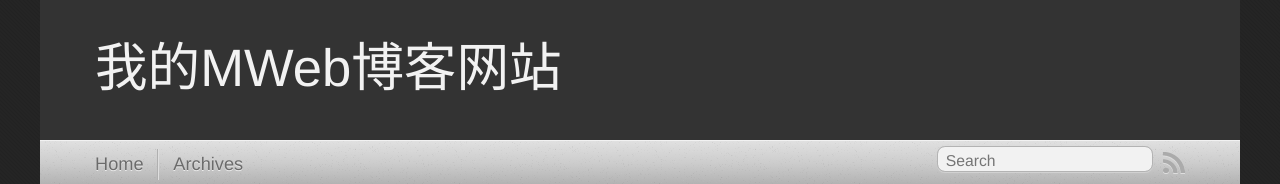
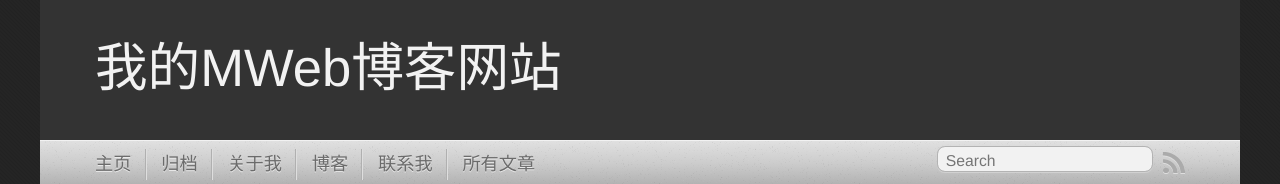
Before and after one commit to Huster1993/MWebBlog, a plain HTML site: page 16004908067842.html in a window 1280 px wide. Shown: the top 184 px of the page. Drawn offline with Linux system fonts and the light colour scheme.

Commit message:
2023-02-16 17:01:04

```diff
--- a/16004908067842.html
+++ b/16004908067842.html
@@ -65,9 +65,17 @@ $(document).ready(function(event) {
 
 <ul class="main-navigation">
 
-  <li id=""><a target="_self" href="index.html">Home</a></li>
+  <li id=""><a target="_self" href="index.html">主页</a></li>
 
-  <li id=""><a target="_self" href="archives.html">Archives</a></li>
+  <li id=""><a target="_self" href="archives.html">归档</a></li>
+
+  <li id=""><a target="_self" href="mweb-about.html">关于我</a></li>
+
+  <li id=""><a target="_self" href="posts.html">博客</a></li>
+
+  <li id=""><a target="_self" href="mweb-connected.html">联系我</a></li>
+
+  <li id=""><a target="_self" href="all.html">所有文章</a></li>
 
 </ul>
 
```
Also changed, not shown: 16501205473274.html (+10 -2 lines), 16732270695159.html (+10 -2 lines), 16764725941407.html (+10 -2 lines), 16765355633436.html (+10 -2 lines), 16765371621829.html (+10 -2 lines), all.html (+10 -2 lines), archives.html (+10 -2 lines), index.html (+10 -2 lines), mweb-about.html (+10 -2 lines), mweb-connected.html (+10 -2 lines), posts.html (+10 -2 lines).
